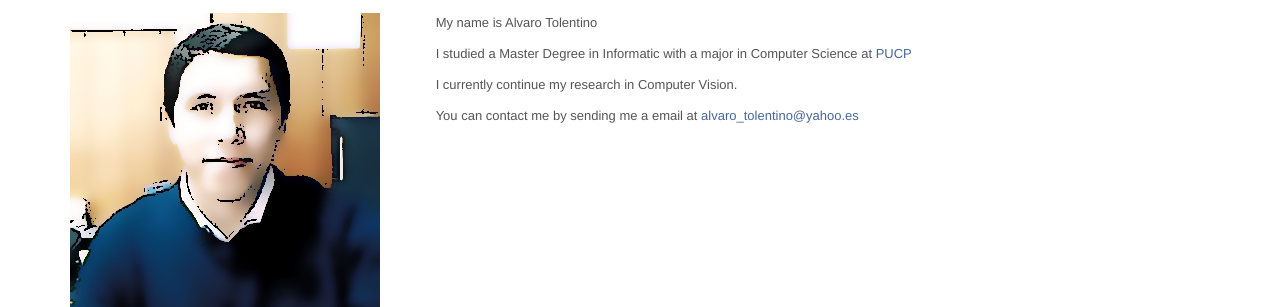
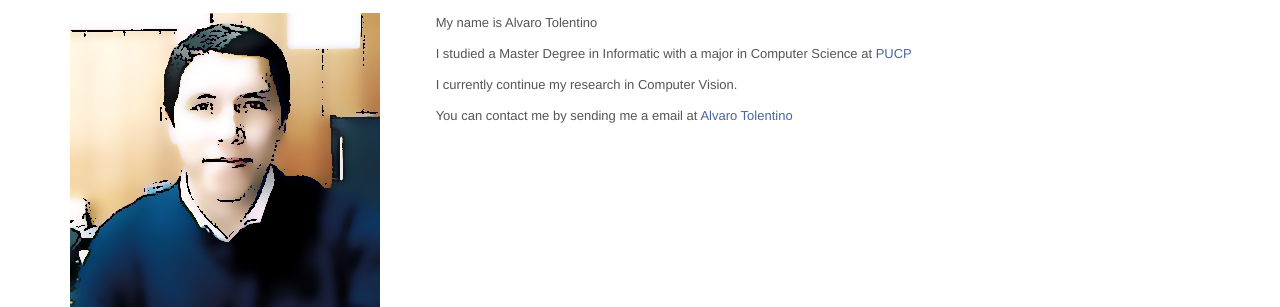
Before and after one commit to alvarotolentino/alvarotolentino.github.io, a Jekyll site: the page built from index.html, in a window 1280 px wide and 900 px high, scrolled down 1708 px. Shown: the part 402-709 px from the top of the window. Built offline with Jekyll 4.4.1, drawn with Linux system fonts in a browser that asks for light colours; part of the change alters nothing that is shown.

```diff
--- a/index.html
+++ b/index.html
@@ -89,7 +89,7 @@ layout: default
             <p>My name is Alvaro Tolentino</p>
             <p>I studied a Master Degree in Informatic with a major in Computer Science at <a href="http://www.pucp.edu.pe/">PUCP</a></p>
             <p>I currently continue my research in Computer Vision.</p>
-            <p>You can contact me by sending me a email at <a href='&#109;&#97;&#105;&#108;&#116;&#111;&#58;&#97;&#108;&#118;&#97;&#114;&#111;&#95;&#116;&#111;&#108;&#101;&#110;&#116;&#105;&#110;&#111;&#64;&#121;&#97;&#104;&#111;&#111;&#46;&#101;&#115;'>&#97;&#108;&#118;&#97;&#114;&#111;&#95;&#116;&#111;&#108;&#101;&#110;&#116;&#105;&#110;&#111;&#64;&#121;&#97;&#104;&#111;&#111;&#46;&#101;&#115;</a></p>
+            <p>You can contact me by sending me a email at <a href="&#109;&#97;&#105;&#108;&#116;&#111;&#58;&#97;&#108;&#118;&#97;&#114;&#111;&#116;&#111;&#108;&#101;&#110;&#116;&#105;&#110;&#111;&#117;&#64;&#103;&#109;&#97;&#105;&#108;&#46;&#99;&#111;&#109;">&#65;&#108;&#118;&#97;&#114;&#111;&#32;&#84;&#111;&#108;&#101;&#110;&#116;&#105;&#110;&#111;</a></p>
           </div>
         </div>
       </div>
```
